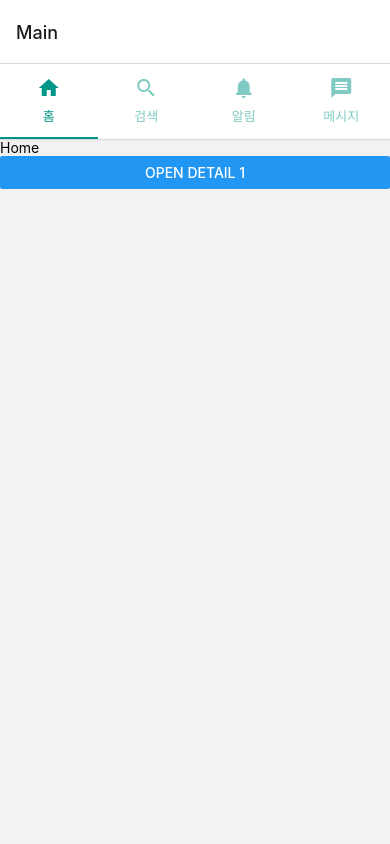
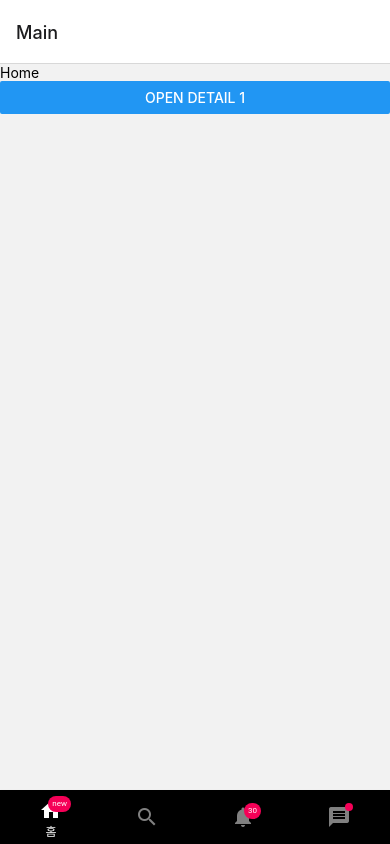
Before and after one commit to ndaemy/dealing-with-react-native, a React Native app in the folder 02-LearnReactNavigation/: screen /Main in a window 390 px wide. Built offline with nearby package versions, Linux system fonts and the light colour scheme.

Commit message:
feat: Complete 5.3.4
react-native-paper 버전 주의할 것

```diff
--- a/02-LearnReactNavigation/babel.config.js
+++ b/02-LearnReactNavigation/babel.config.js
@@ -3,5 +3,10 @@ module.exports = function (api) {
   return {
     presets: ['babel-preset-expo'],
     plugins: ['react-native-reanimated/plugin'],
+    env: {
+      production: {
+        plugins: ['react-native-paper/babel'],
+      },
+    },
   };
 };
--- a/02-LearnReactNavigation/package.json
+++ b/02-LearnReactNavigation/package.json
@@ -11,6 +11,7 @@
   "dependencies": {
     "@react-navigation/bottom-tabs": "^6.5.7",
     "@react-navigation/drawer": "^6.6.2",
+    "@react-navigation/material-bottom-tabs": "^6.2.15",
     "@react-navigation/material-top-tabs": "^6.6.2",
     "@react-navigation/native": "^6.1.6",
     "@react-navigation/stack": "^6.3.16",
@@ -20,6 +21,7 @@
     "react-native": "0.71.6",
     "react-native-gesture-handler": "~2.9.0",
     "react-native-pager-view": "6.1.2",
+    "react-native-paper": "^4.7.2",
     "react-native-reanimated": "~2.14.4",
     "react-native-safe-area-context": "4.5.0",
     "react-native-screens": "~3.20.0",
--- a/02-LearnReactNavigation/screens/MainScreen.tsx
+++ b/02-LearnReactNavigation/screens/MainScreen.tsx
@@ -1,4 +1,4 @@
-import { createMaterialTopTabNavigator } from '@react-navigation/material-top-tabs';
+import { createMaterialBottomTabNavigator } from '@react-navigation/material-bottom-tabs';
 import Icon from 'react-native-vector-icons/MaterialIcons';
 
 import { HomeScreen } from './HomeScreen';
@@ -15,7 +15,7 @@ export type BottomTabParamList = {
   Message: undefined;
 };
 
-const Tab = createMaterialTopTabNavigator<BottomTabParamList>();
+const Tab = createMaterialBottomTabNavigator<BottomTabParamList>();
 
 type MainScreenProps = NativeStackScreenProps<StackParamList, 'Main'>;
 
@@ -23,13 +23,7 @@ export type MainScreenNavigationProp = MainScreenProps['navigation'];
 
 export const MainScreen = ({}: MainScreenProps) => {
   return (
-    <Tab.Navigator
-      initialRouteName='Home'
-      screenOptions={{
-        tabBarIndicatorStyle: { backgroundColor: '#009688' },
-        tabBarActiveTintColor: '#009688',
-      }}
-    >
+    <Tab.Navigator initialRouteName='Home'>
       <Tab.Screen
         name='Home'
         component={HomeScreen}
@@ -38,6 +32,8 @@ export const MainScreen = ({}: MainScreenProps) => {
           tabBarIcon: ({ color }) => (
             <Icon name='home' color={color} size={24} />
           ),
+          tabBarColor: 'black',
+          tabBarBadge: 'new',
         }}
       />
       <Tab.Screen
@@ -48,6 +44,7 @@ export const MainScreen = ({}: MainScreenProps) => {
           tabBarIcon: ({ color }) => (
             <Icon name='search' color={color} size={24} />
           ),
+          tabBarColor: 'gray',
         }}
       />
       <Tab.Screen
@@ -58,6 +55,8 @@ export const MainScreen = ({}: MainScreenProps) => {
           tabBarIcon: ({ color }) => (
             <Icon name='notifications' color={color} size={24} />
           ),
+          tabBarColor: 'green',
+          tabBarBadge: 30,
         }}
       />
       <Tab.Screen
@@ -68,6 +67,8 @@ export const MainScreen = ({}: MainScreenProps) => {
           tabBarIcon: ({ color }) => (
             <Icon name='message' color={color} size={24} />
           ),
+          tabBarColor: 'blue',
+          tabBarBadge: true,
         }}
       />
     </Tab.Navigator>
```
Also changed, not shown: 1 other file (tests, documents, lock files or other folders).
